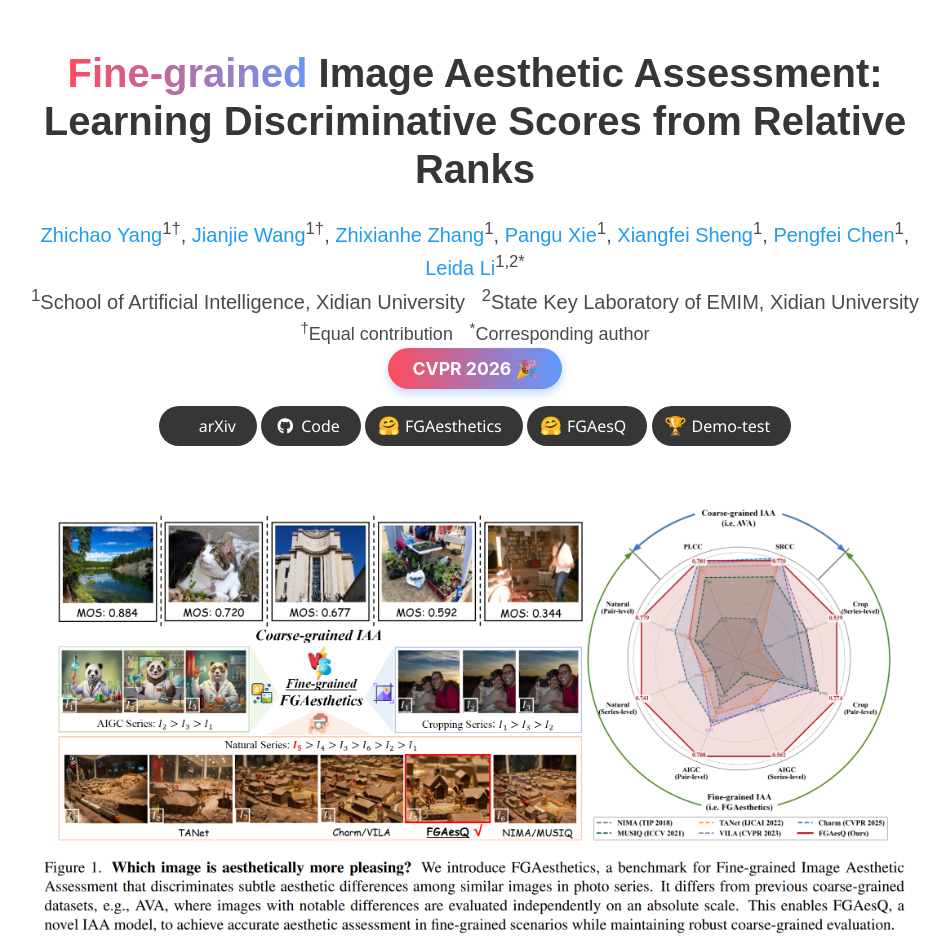
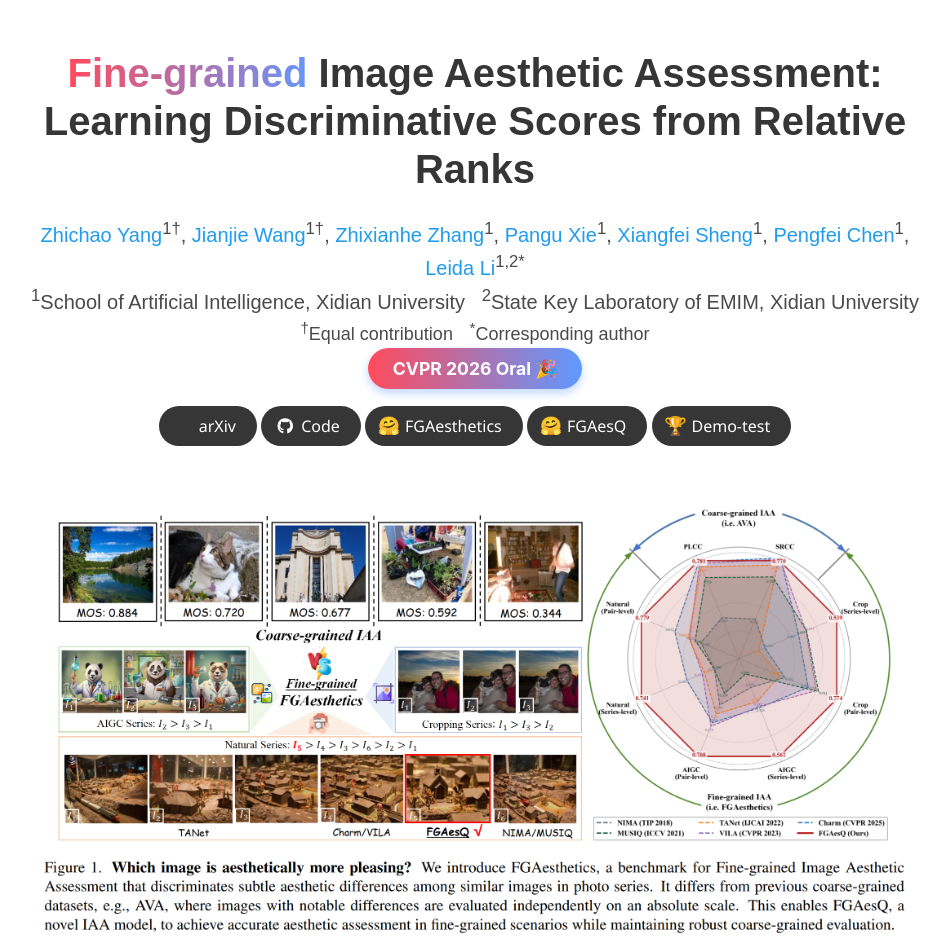
Before and after one commit to yzc-ippl/FG-IAA, a plain HTML site: page docs/index.html in a window 1280 px wide. Shown: the top 937 px of the page, without its empty margins (165-1114 px from the left). Drawn offline with nearby package versions, Linux system fonts and the light colour scheme; some icons are missing; a web font is replaced by a local one.

Commit message:
Update index.html

```diff
--- a/docs/index.html
+++ b/docs/index.html
@@ -134,7 +134,7 @@
 </style>
 
 <button class="cvpr-button">
-  CVPR 2026 🎉
+  CVPR 2026 Oral 🎉
 </button>
 
         <div class="column has-text-centered">
```
